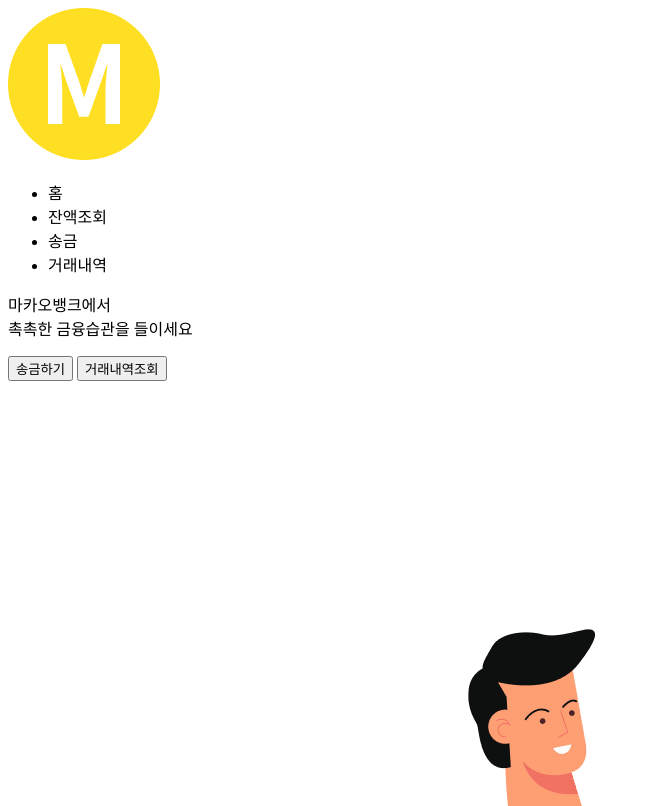
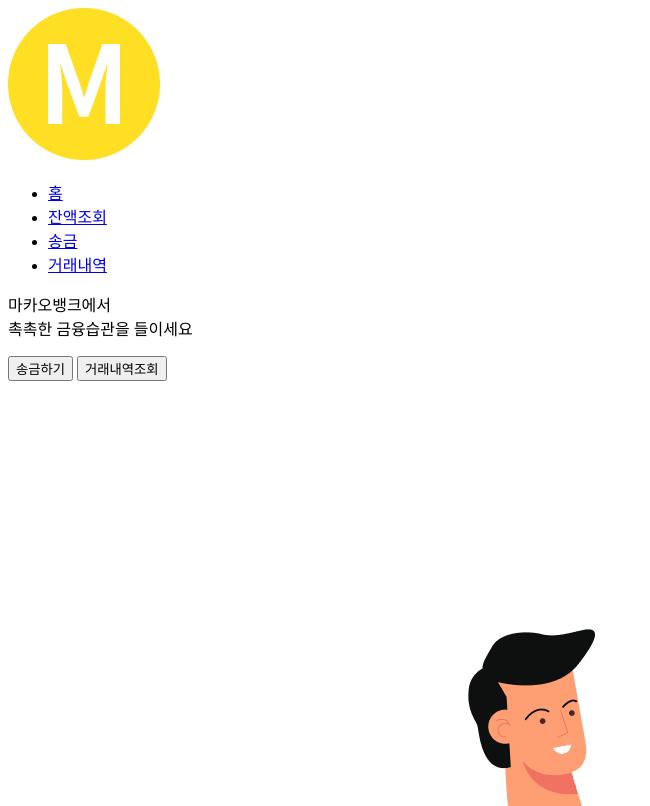
Before and after one commit to hsjkdss228/makao-bank-inu, a plain HTML site: page index.html in a window 1280 px wide. Shown: the top 806 px of the page, without its empty margins (0-650 px from the left). Drawn offline with Linux system fonts and the light colour scheme.

Commit message:
index.html 내 다른 페이지로의 링크 생성

```diff
--- a/index.html
+++ b/index.html
@@ -9,10 +9,10 @@
             <img src="/data/images/logo.png" alt="마카오뱅크 아이콘" />
             <nav>
                 <ul>
-                    <li>홈</li>
-                    <li>잔액조회</li>
-                    <li>송금</li>
-                    <li>거래내역</li>
+                    <li><a href="/index.html">홈</a></li>
+                    <li><a href="/amount.html">잔액조회</a></li>
+                    <li><a href="/transfer.html">송금</a></li>
+                    <li><a href="/transactions.html">거래내역</a></li>
                 </ul>
             </nav>
         </header>
@@ -23,10 +23,10 @@
                         마카오뱅크에서<br>
                         촉촉한 금융습관을 들이세요
                     </p>
-                    <button>
+                    <button onclick="location.href='/transfer.html'">
                         송금하기
                     </button>
-                    <button>
+                    <button onclick="location.href='/transactions.html'">
                         거래내역조회
                     </button>
                 </nav>
```
